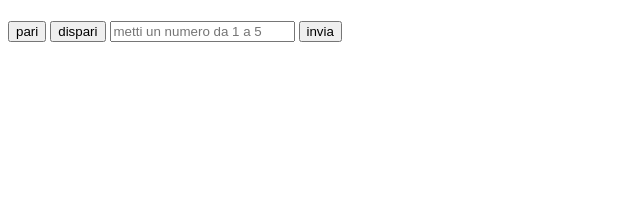
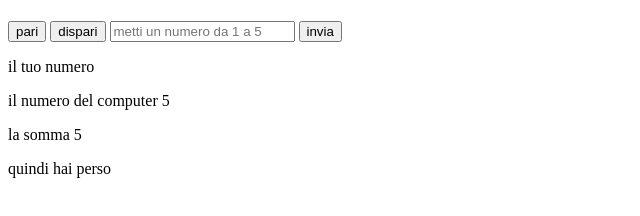
Before and after one commit to chiara1911/js-paliedispari, a plain HTML site: page dispari.html in a window 1280 px wide. Both pictures are taken after a click on the button "invia". Shown: the whole page, without its empty margins (0-640 px from the left). Drawn offline with Linux system fonts and the light colour scheme.

Commit message:
add text in view

```diff
--- a/dispari.html
+++ b/dispari.html
@@ -1,24 +1,39 @@
 <!DOCTYPE html>
 <html lang="en">
-<head>
-    <meta charset="UTF-8">
-    <meta name="viewport" content="width=device-width, initial-scale=1.0">
+  <head>
+    <meta charset="UTF-8" />
+    <meta name="viewport" content="width=device-width, initial-scale=1.0" />
     <title>Pali e Dispari</title>
-</head>
-<body>
+  </head>
+  <body>
     <h1></h1>
     <button class="btn" id="even">pari</button>
     <button class="btn" id="odd">dispari</button>
 
-    <input type="number" name="usernr" value="" id="number" placeholder="metti un numero da 1 a 5">
-
-
+    <input
+      type="number"
+      name="usernr"
+      value=""
+      id="number"
+      placeholder="metti un numero da 1 a 5"
+    />
 
     <button class="btn" id="send">invia</button>
-    <div>
-
+    <div class="container">
+      <div class="row">
+        <div class="col-4">
+          <p id="clientNr"></p>
+        </div>
+        <div class="col-4">
+          <p id="serverNr"></p>
+        </div>
+        <div class="col-4">
+          <p id="result"></p>
+        </div>
+      </div>
     </div>
+    <span id="gameRes"></span>
     <script src="js/utility.js"></script>
     <script src="js/dispari.js"></script>
-</body>
+  </body>
 </html>
--- a/js/dispari.js
+++ b/js/dispari.js
@@ -30,7 +30,10 @@ enter.addEventListener('click', function () {
     let calc = sum(number, random);
     evenNumber(calc);
     match(flag, flagSum);
-    console.log(number, random, calc);
+    // console.log(number, random, calc);
+    clientNr.innerHTML = 'il tuo numero ' + number;
+    serverNr.innerHTML = 'il numero del computer ' + random;
+    result.innerHTML = 'la somma ' + calc;
 
 });
 
@@ -57,8 +60,11 @@ function evenNumber(num1) {
 
 function match(x, y) {
     if (x === y) {
+        text = 'hai vinto';
         console.log('hai vinto');
     } else {
         console.log('hai perso');
+        text = 'hai perso';
     }
+    gameRes.innerHTML = 'quindi ' + text;
 }
```
